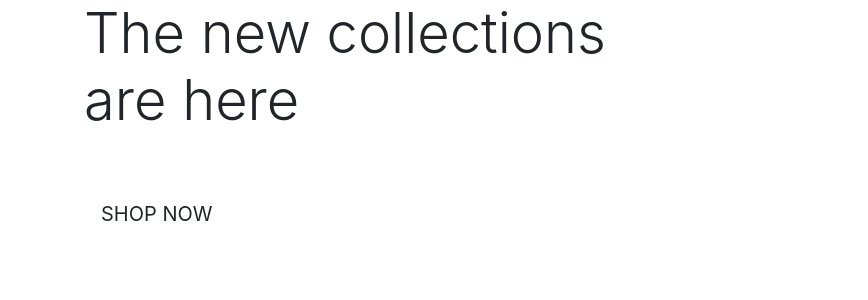
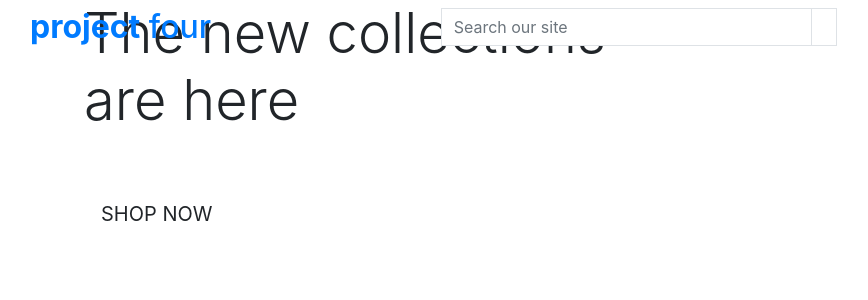
Before and after one commit to RobertJLewis/project_four, a Django app: page / in a window 1280 px wide. Shown: the top 300 px of the page, without its empty margins (1-869 px from the left). Run offline with Django 4.2, Linux system fonts and the light colour scheme; some libraries are stand-ins or nearby versions.

Commit message:
added header element into base.html

```diff
--- a/templates/base.html
+++ b/templates/base.html
@@ -2,6 +2,7 @@
 
 <!doctype html>
 <html lang="en">
+
 <head>
 
   {% block meta %}
@@ -14,16 +15,22 @@
   {% endblock %}
 
   {% block corecss %}
-        <link rel="stylesheet" href="https://stackpath.bootstrapcdn.com/bootstrap/4.4.1/css/bootstrap.min.css" integrity="sha384-Vkoo8x4CGsO3+Hhxv8T/Q5PaXtkKtu6ug5TOeNV6gBiFeWPGFN9MuhOf23Q9Ifjh" crossorigin="anonymous">
+  <link rel="stylesheet" href="https://stackpath.bootstrapcdn.com/bootstrap/4.4.1/css/bootstrap.min.css"
+    integrity="sha384-Vkoo8x4CGsO3+Hhxv8T/Q5PaXtkKtu6ug5TOeNV6gBiFeWPGFN9MuhOf23Q9Ifjh" crossorigin="anonymous">
   {% endblock %}
 
   {% block extra_css %}
   {% endblock %}
 
   {% block corejs %}
-        <script src="https://cdn.jsdelivr.net/npm/jquery@3.5.1/dist/jquery.min.js" integrity="sha256-9/aliU8dGd2tb6OSsuzixeV4y/faTqgFtohetphbbj0=" crossorigin="anonymous"></script>
-        <script src="https://cdn.jsdelivr.net/npm/popper.js@1.16.0/dist/umd/popper.min.js" integrity="sha384-Q6E9RHvbIyZFJoft+2mJbHaEWldlvI9IOYy5n3zV9zzTtmI3UksdQRVvoxMfooAo" crossorigin="anonymous"></script>
-        <script src="https://stackpath.bootstrapcdn.com/bootstrap/4.4.1/js/bootstrap.min.js" integrity="sha384-wfSDF2E50Y2D1uUdj0O3uMBJnjuUD4Ih7YwaYd1iqfktj0Uod8GCExl3Og8ifwB6" crossorigin="anonymous"></script>
+  <script src="https://cdn.jsdelivr.net/npm/jquery@3.5.1/dist/jquery.min.js"
+    integrity="sha256-9/aliU8dGd2tb6OSsuzixeV4y/faTqgFtohetphbbj0=" crossorigin="anonymous"></script>
+  <script src="https://cdn.jsdelivr.net/npm/popper.js@1.16.0/dist/umd/popper.min.js"
+    integrity="sha384-Q6E9RHvbIyZFJoft+2mJbHaEWldlvI9IOYy5n3zV9zzTtmI3UksdQRVvoxMfooAo"
+    crossorigin="anonymous"></script>
+  <script src="https://stackpath.bootstrapcdn.com/bootstrap/4.4.1/js/bootstrap.min.js"
+    integrity="sha384-wfSDF2E50Y2D1uUdj0O3uMBJnjuUD4Ih7YwaYd1iqfktj0Uod8GCExl3Og8ifwB6"
+    crossorigin="anonymous"></script>
   {% endblock %}
 
   {% block extra_js %}
@@ -31,13 +38,42 @@
 
   <title>project_four {% block extra_title %}{% endblock %}</title>
 </head>
+
 <body>
-    <header class="container-fluid fixed-top"></header>
+  <header class="container-fluid fixed-top">
+    <div class="row">
+      <div class="col-12 col-lg-4 my-auto py-1 py-lg-0 text-center text-lg-left">
+        <a href="{% url 'home' %}" class="nav-link main-logo-link">
+          <h2 class="logo-font text-black my-0"><strong>project</strong> four</h2>
+        </a>
+      </div>
+      <div class="col-12 col-lg-4 my-auto py-1 py-lg-0">
+        <form method="GET" action="">
+          <div class="input-group w-100">
+            <input class="form-control border border-black rounded-0" type="text" name="q"
+              placeholder="Search our site">
+            <div class="input-group-append">
+              <button class="form-control btn btn-black border border-black rounded-0" type="submit">
+                <span class="icon">
+                  <i class="fas fa-search"></i>
+                </span>
+              </button>
+            </div>
+          </div>
+        </form>
+      </div>
+      <div class="col-12 col-lg-4 my-auto py-1 py-lg-0">
+        <ul class="list-inline list-unstyled text-center text-lg-right my-0">
+          <li class="list-inline-item dropdown"></li>
+          <li class="list-inline-item"></li>
+        </ul>
+      </div>
+    </div>
+  </header>
 
   {% if messages %}
   <div class="message-container"></div>
   {% endif %}
-
 
   {% block page_header %}
   {% endblock %}
@@ -48,7 +84,6 @@
   {% block postloadjs %}
   {% endblock %}
 
+</body>
 
-
-  </body>
 </html>
```
Lines whose indentation alone changed are shown as unchanged.
